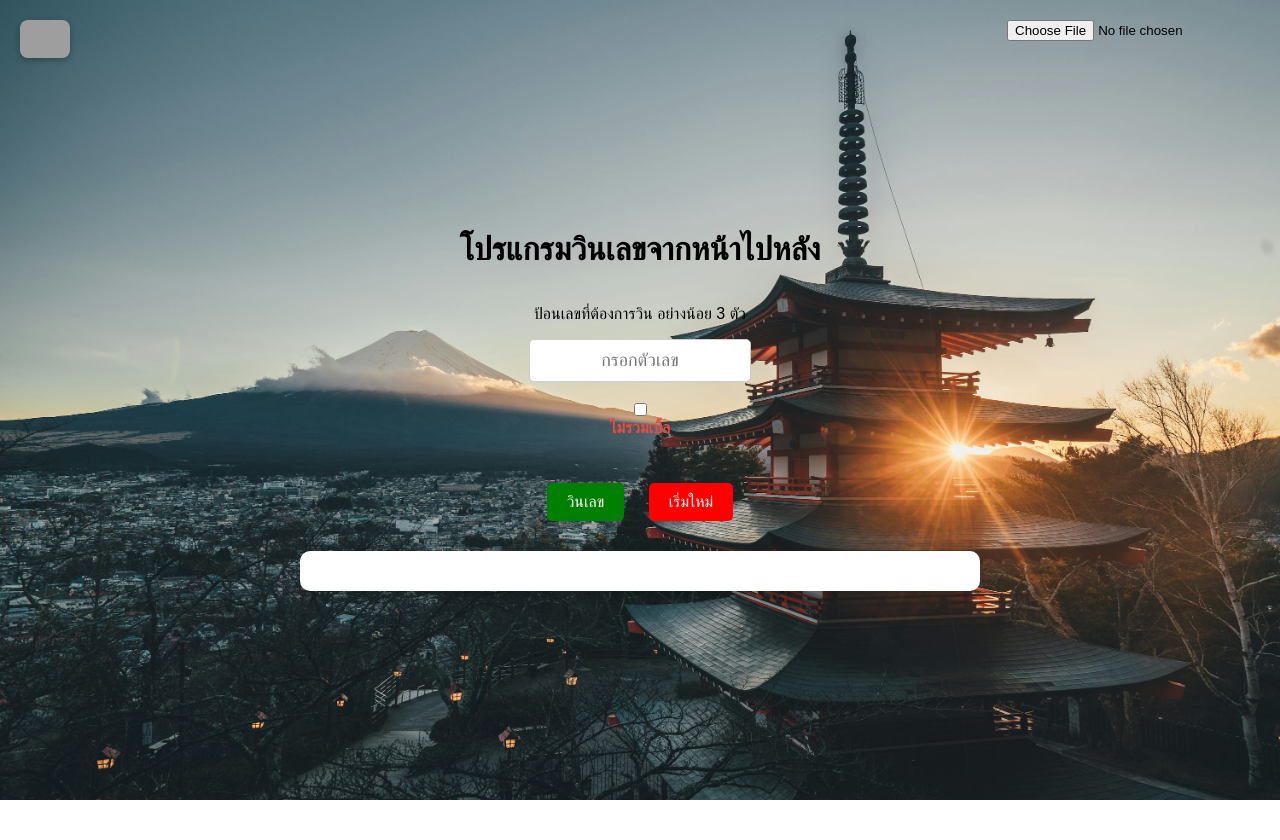
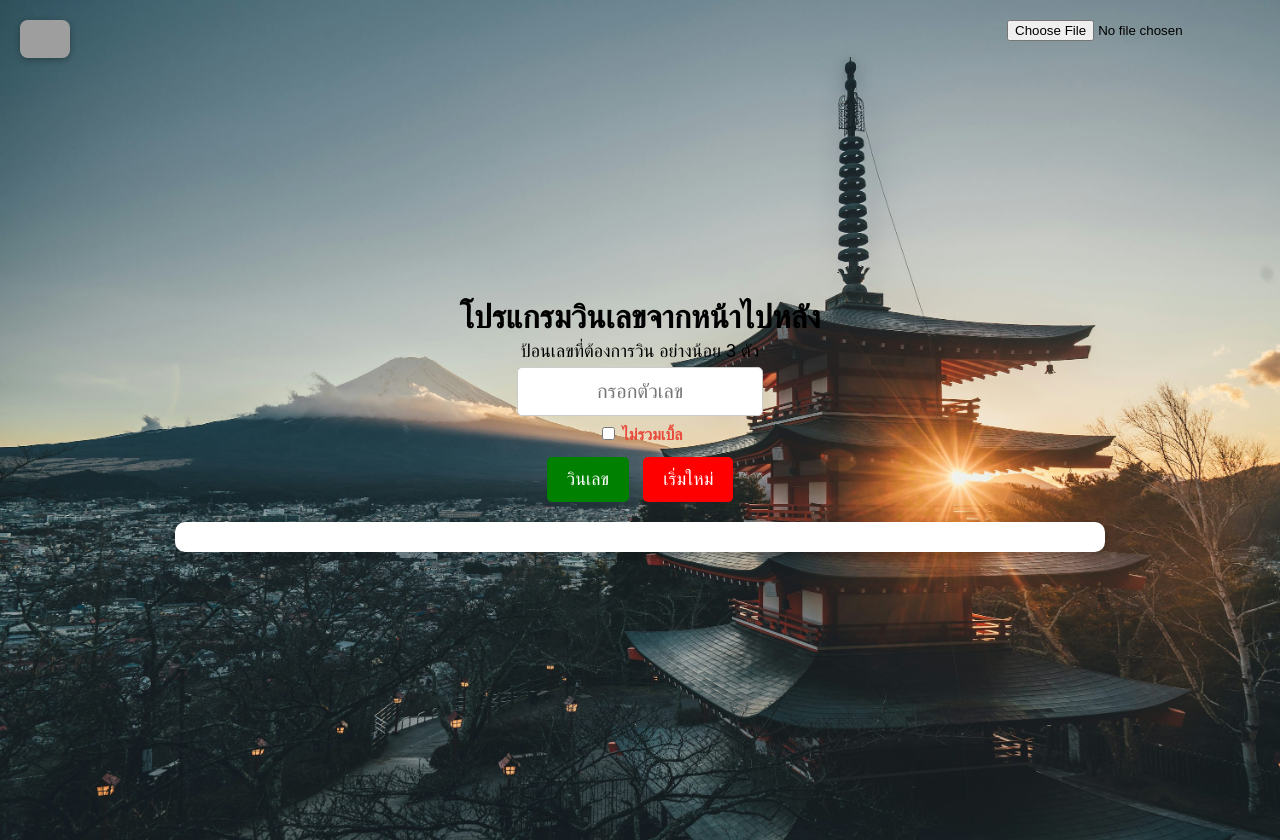
Before and after one commit to kiratikumsuwan-blip/winlekbyKira.io, a plain HTML site: page index.html in a window 1280 px wide. Before the commit the page ends 800 px from the top, so only its background shows below. Drawn offline with Linux system fonts and the light colour scheme; grey boxes are pictures that could not be loaded.

Commit message:
Update index.html

```diff
--- a/index.html
+++ b/index.html
@@ -12,37 +12,52 @@
             background-size: cover;
             color: black;
             margin: 0;
-            height: 100vh;
+            padding: 20px;
+            min-height: 100vh;
             display: flex;
             justify-content: center;
             align-items: center;
             flex-direction: column;
         }
+        .header-section {
+            margin-bottom: 15px;
+        }
+        .header-section h1 {
+            margin: 10px 0 5px 0;
+            font-size: 32px;
+        }
+        .header-section p {
+            margin: 5px 0;
+            font-size: 18px;
+        }
         .container {
             background: white;
-            padding: 20px;
+            padding: 15px;
             border-radius: 10px;
-            width: 50%;
+            width: 80%;
+            max-width: 900px;
             text-align: center;
-            margin-top: 20px;
             box-shadow: 0px 4px 10px rgba(0, 0, 0, 0.2);
-            max-height: 300px;
-            overflow-y: auto;
+            display: flex;
+            flex-direction: column;
+            justify-content: center;
+            align-items: center;
+            gap: 15px;
         }
         input[type="text"] {
-            padding: 10px;
-            font-size: 18px;
-            width: 200px;
+            padding: 12px;
+            font-size: 20px;
+            width: 220px;
             text-align: center;
             border: 1px solid #ccc;
             border-radius: 5px;
         }
         button {
-            padding: 10px 20px;
-            margin: 10px;
+            padding: 12px 20px;
+            margin: 5px;
             border: none;
             cursor: pointer;
-            font-size: 16px;
+            font-size: 18px;
             border-radius: 5px;
             display: inline-block;
         }
@@ -51,36 +66,36 @@
         .red-text { color: #e74c3c; font-weight: bold; }
         .blue-text { color: #3498db; font-weight: bold; }
         .result-box {
-            margin: 10px 0;
             padding: 10px;
             border-radius: 5px;
             background: #f9f9f9;
-            display: inline-block;
-            width: 80%;
+            width: 100%;
+            box-sizing: border-box;
+        }
+        .result-box .title {
+            font-weight: bold;
+            margin-bottom: 5px;
+            font-size: 18px;
+        }
+        .result-box p {
+            font-size: 16px;
+            margin: 5px 0;
+            line-height: 1.6;
         }
         .copy-btn {
             background-color: #4CAF50;
             color: white;
             border: none;
-            padding: 5px 10px;
+            padding: 6px 12px;
             cursor: pointer;
             margin-top: 5px;
             font-weight: bold;
             border-radius: 5px;
+            font-size: 14px;
             transition: background 0.3s ease;
         }
         .copy-btn:hover {
             background-color: #388E3C;
-        }
-        .copy-btn-right {
-            background-color: #4CAF50;
-            color: white;
-            padding: 10px 20px;
-            font-size: 16px;
-            margin-left: 20px;
-            cursor: pointer;
-            font-weight: bold;
-            border-radius: 5px;
         }
         #toast {
             visibility: hidden;
@@ -109,15 +124,12 @@
             right: 20px;
             z-index: 10;
         }
-
-        /* ✅ เพิ่มโลโก้ไลน์มุมซ้ายบน */
         #lineLogo {
             position: absolute;
             top: 20px;
             left: 20px;
             z-index: 20;
         }
-
         #lineLogo img {
             width: 50px;
             height: auto;
@@ -125,38 +137,37 @@
             box-shadow: 0px 2px 6px rgba(0,0,0,0.3);
             transition: transform 0.2s ease;
         }
-
         #lineLogo:hover img {
             transform: scale(1.1);
+        }
+        .checkbox-section {
+            margin: 8px 0;
         }
     </style>
 </head>
 <body>
 
-    <!-- ✅ โลโก้ไลน์มุมซ้ายบน -->
     <a href="https://line.me/ti/p/kO6JB-kSPm" target="_blank" id="lineLogo">
         <img src="https://scdn.line-apps.com/n/line_add_friends/btn/en.png" alt="Add LINE" />
     </a>
 
+    <div class="header-section">
         <h1>โปรแกรมวินเลขจากหน้าไปหลัง</h1>
         <p>ป้อนเลขที่ต้องการวิน อย่างน้อย 3 ตัว</p>
         <input type="text" id="numberInput" placeholder="กรอกตัวเลข" autocomplete="off"
                onkeypress="handleEnter(event)" oninput="filterInput()">
         <br>
+        <div class="checkbox-section">
             <input type="checkbox" id="noDouble"> <label for="noDouble" class="red-text">ไม่รวมเบิ้ล</label>
-    <br>
-
+        </div>
         <input type="file" id="imageInput" onchange="changeBackground(event)">
-    <br>
-
         <div>
             <button class="green" onclick="generateWinNumbers()">วินเลข</button>
             <button class="red" onclick="resetPage()">เริ่มใหม่</button>
         </div>
+    </div>
 
-    <div class="container">
-        <div id="results"></div>
-    </div>
+    <div class="container" id="results"></div>
 
     <div id="toast">คัดลอกสำเร็จ!</div>
 
```
Lines whose indentation alone changed are shown as unchanged.
